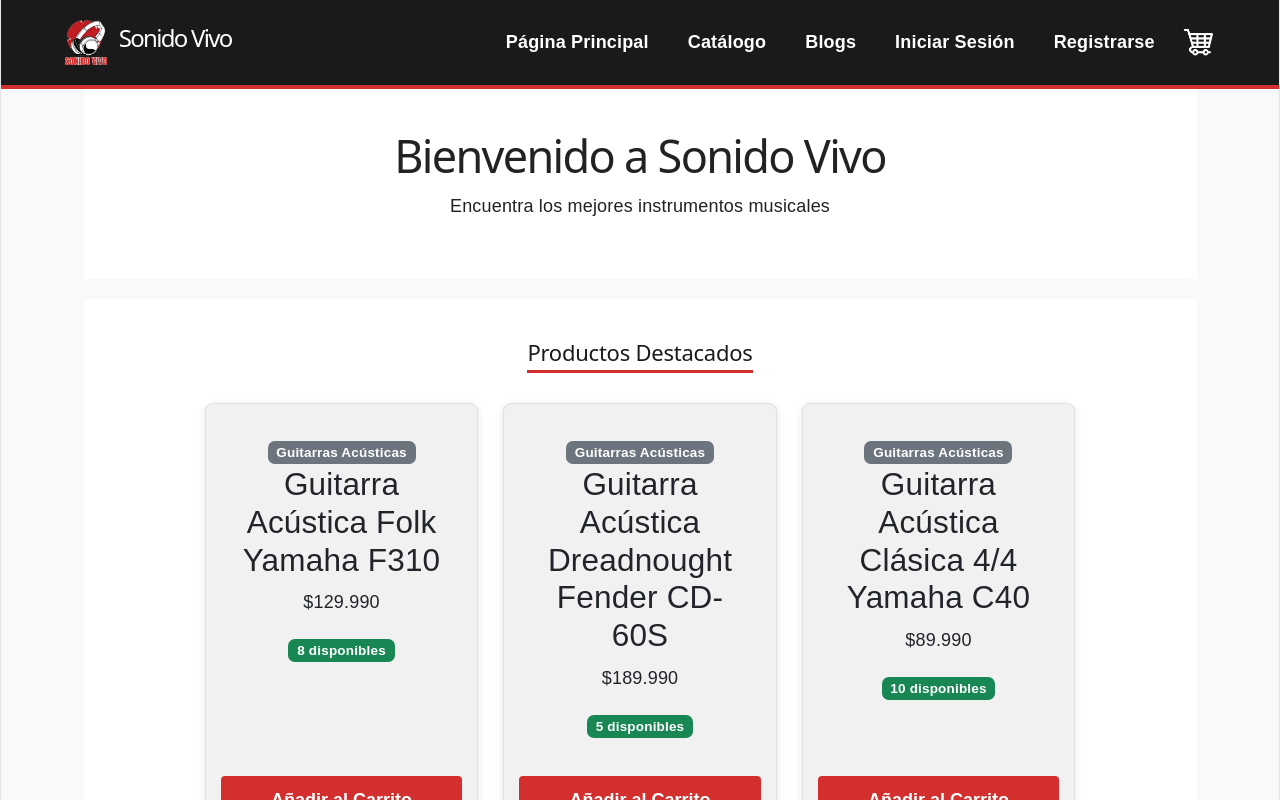
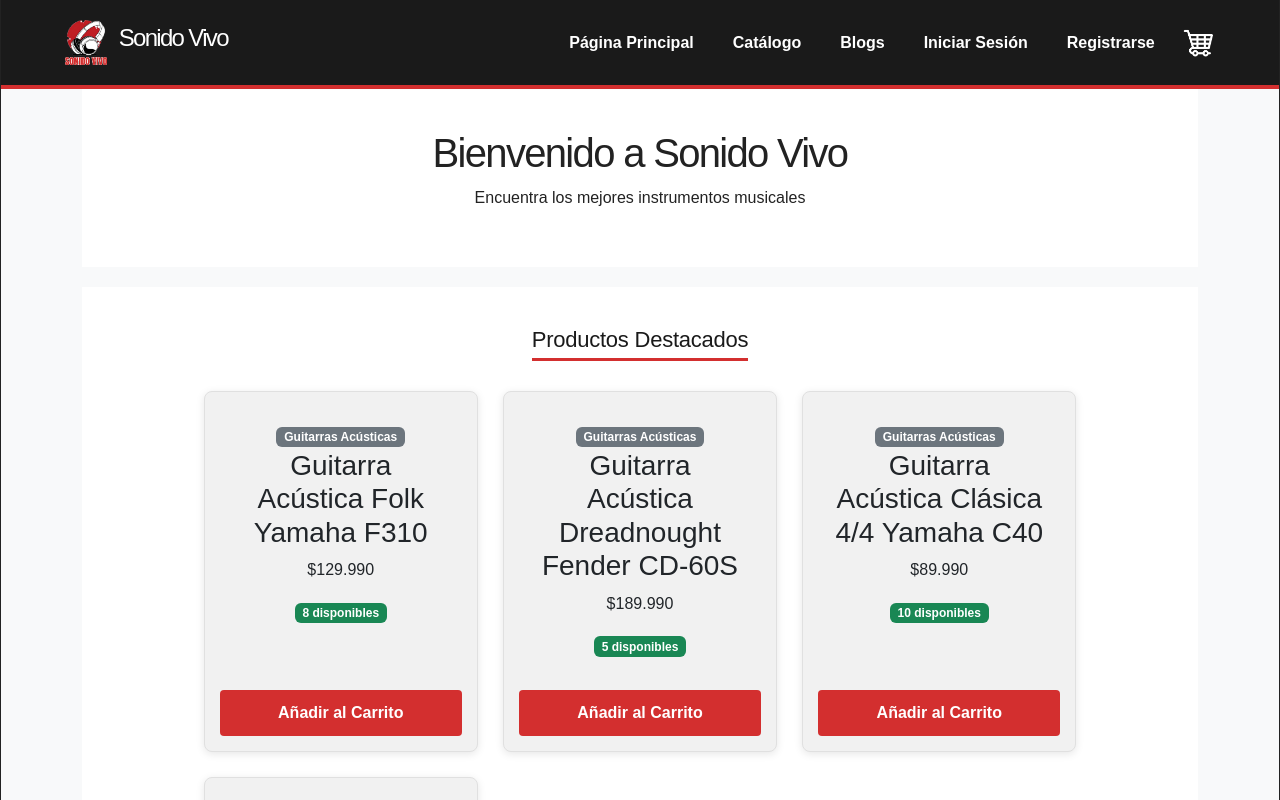
Before and after one commit to CodedbyMeTheGreatest/tienda-sonido-vivo, a React (Vite) app: page / in a window 1280 px wide. Shown: the top 800 px of the page. Built offline with nearby package versions, Linux system fonts and the light colour scheme.

Commit message:
Quitando propiedades innecesarias del index.css

```diff
--- a/src/index.css
+++ b/src/index.css
@@ -1,64 +1,14 @@
 :root {
-  --text: #6b6375;
-  --text-h: #08060d;
-  --bg: #fff;
-  --border: #e5e4e7;
-  --code-bg: #f4f3ec;
-  --accent: #aa3bff;
-  --accent-bg: rgba(170, 59, 255, 0.1);
-  --accent-border: rgba(170, 59, 255, 0.5);
-  --social-bg: rgba(244, 243, 236, 0.5);
-  --shadow:
-    rgba(0, 0, 0, 0.1) 0 10px 15px -3px, rgba(0, 0, 0, 0.05) 0 4px 6px -2px;
-
-  --sans: system-ui, 'Segoe UI', Roboto, sans-serif;
-  --heading: system-ui, 'Segoe UI', Roboto, sans-serif;
-  --mono: ui-monospace, Consolas, monospace;
-
-  font: 18px/145% var(--sans);
-  letter-spacing: 0.18px;
-  color-scheme: light dark;
-  color: var(--text);
-  background: var(--bg);
-  font-synthesis: none;
-  text-rendering: optimizeLegibility;
-  -webkit-font-smoothing: antialiased;
-  -moz-osx-font-smoothing: grayscale;
-
   @media (max-width: 1024px) {
     font-size: 16px;
   }
-}
-
-@media (prefers-color-scheme: dark) {
-  :root {
-    --text: #9ca3af;
-    --text-h: #f3f4f6;
-    --bg: #16171d;
-    --border: #2e303a;
-    --code-bg: #1f2028;
-    --accent: #c084fc;
-    --accent-bg: rgba(192, 132, 252, 0.15);
-    --accent-border: rgba(192, 132, 252, 0.5);
-    --social-bg: rgba(47, 48, 58, 0.5);
-    --shadow:
-      rgba(0, 0, 0, 0.4) 0 10px 15px -3px, rgba(0, 0, 0, 0.25) 0 4px 6px -2px;
-  }
-
-  #social .button-icon {
-    filter: invert(1) brightness(2);
-  }
-}
-
-body {
-  margin: 0;
 }
 
 #root {
   max-width: 100%;
   margin: 0 auto;
   text-align: center;
-  border-inline: 1px solid var(--border);
+  border-inline: 1px solid;
   min-height: 100svh;
   display: flex;
   flex-direction: column;
@@ -67,9 +17,7 @@
 
 h1,
 h2 {
-  font-family: var(--heading);
   font-weight: 500;
-  color: var(--text-h);
 }
 
 h1 {
@@ -93,18 +41,3 @@
 p {
   margin: 0;
 }
-
-code,
-.counter {
-  font-family: var(--mono);
-  display: inline-flex;
-  border-radius: 4px;
-  color: var(--text-h);
-}
-
-code {
-  font-size: 15px;
-  line-height: 135%;
-  padding: 4px 8px;
-  background: var(--code-bg);
-}
```
